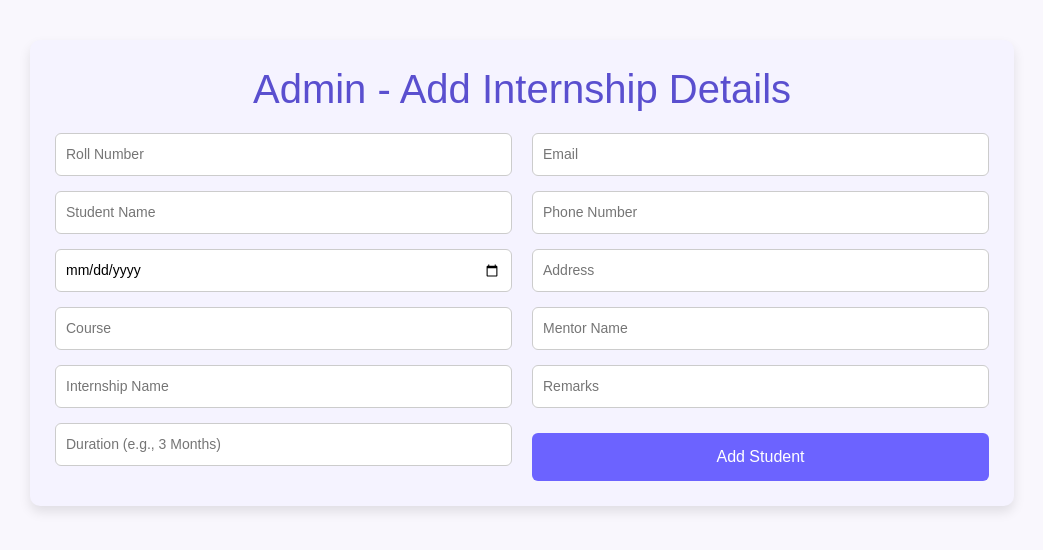
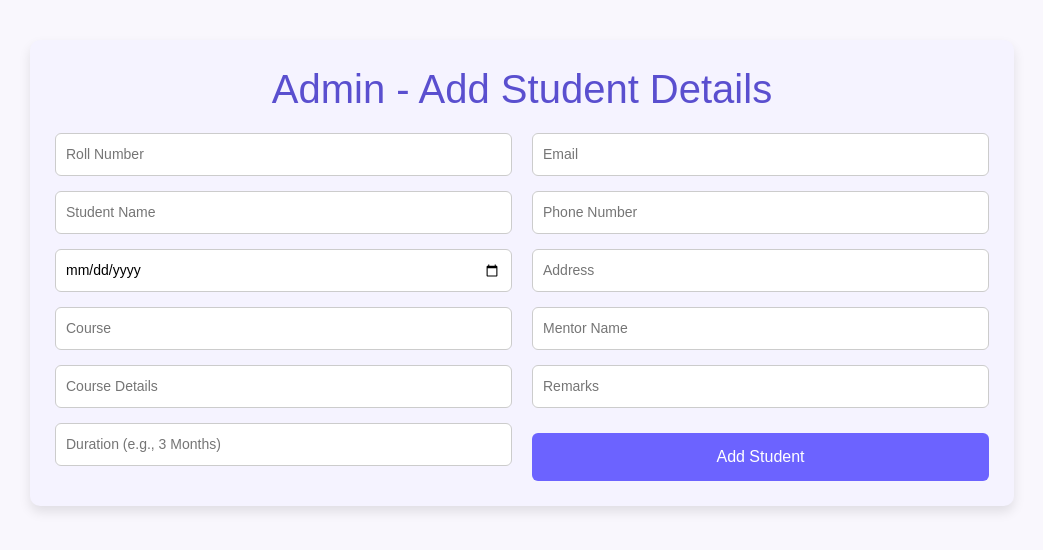
Before and after one commit to abdul061/CAdmin, a React (Create React App) app: page /addstd in a window 1280 px wide. Shown: the top 550 px of the page, without its empty margins (118-1161 px from the left). Built offline with nearby package versions, Linux system fonts and the light colour scheme.

Commit message:
first commit

```diff
--- a/src/pages/AddStudent.js
+++ b/src/pages/AddStudent.js
@@ -89,7 +89,7 @@ export default function AddStudent() {
   return (
     <div className="admin-container">
       <div className="admin-card">
-        <h1>Admin - Add Internship Details</h1>
+        <h1>Admin - Add Student Details</h1>
 
         {/* ✅ Two column form */}
         <div className="form-grid">
@@ -98,7 +98,7 @@ export default function AddStudent() {
             <input type="text" name="name" placeholder="Student Name" value={student.name} onChange={handleChange} />
             <input type="date" name="dob" value={student.dob} onChange={handleChange} />
             <input type="text" name="course" placeholder="Course" value={student.course} onChange={handleChange} />
-            <input type="text" name="internship" placeholder="Internship Name" value={student.internship} onChange={handleChange} />
+            <input type="text" name="internship" placeholder="Course Details" value={student.internship} onChange={handleChange} />
             <input type="text" name="duration" placeholder="Duration (e.g., 3 Months)" value={student.duration} onChange={handleChange} />
           </div>
 
```
